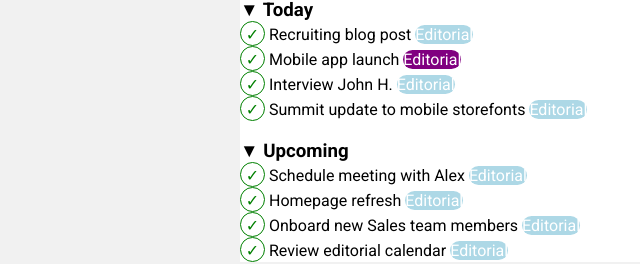
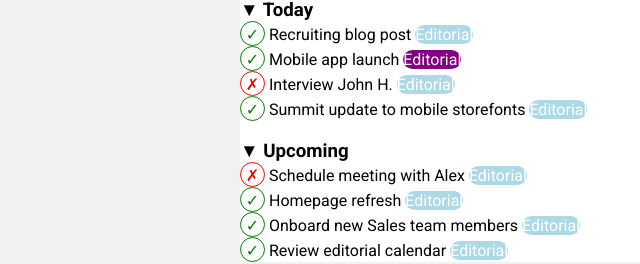
Before and after one commit to Ferlo94/html-css-toboolist, a plain HTML site: page html-css-toboolist/index.html in a window 1280 px wide. Shown: the part 226-490 px from the top of the page, 0-640 px from the left. Drawn offline with Linux system fonts and the light colour scheme.

Commit message:
croci rosse

```diff
--- a/html-css-toboolist/index.html
+++ b/html-css-toboolist/index.html
@@ -39,7 +39,7 @@
                     Mobile app launch <span class="tag tag-viola"> Editorial </span>
                 </div>
                 <div class="task">
-                    <span class="cerchietto-verde"> &check; </span>
+                    <span class="cerchietto-rosso"> &cross; </span>
                     Interview John H. <span class="tag tag-blu"> Editorial </span>
                 </div>
                 <div class="task">
@@ -50,7 +50,7 @@
                 <!-- UPCOMING -->
                 <div class="task">
                     <h3>&#9660 Upcoming</h3>
-                    <span class="cerchietto-verde"> &check; </span>
+                    <span class="cerchietto-rosso"> &cross; </span>
                     Schedule meeting with Alex <span class="tag tag-blu"> Editorial </span>
                 </div>
                 <div class="task">
```
